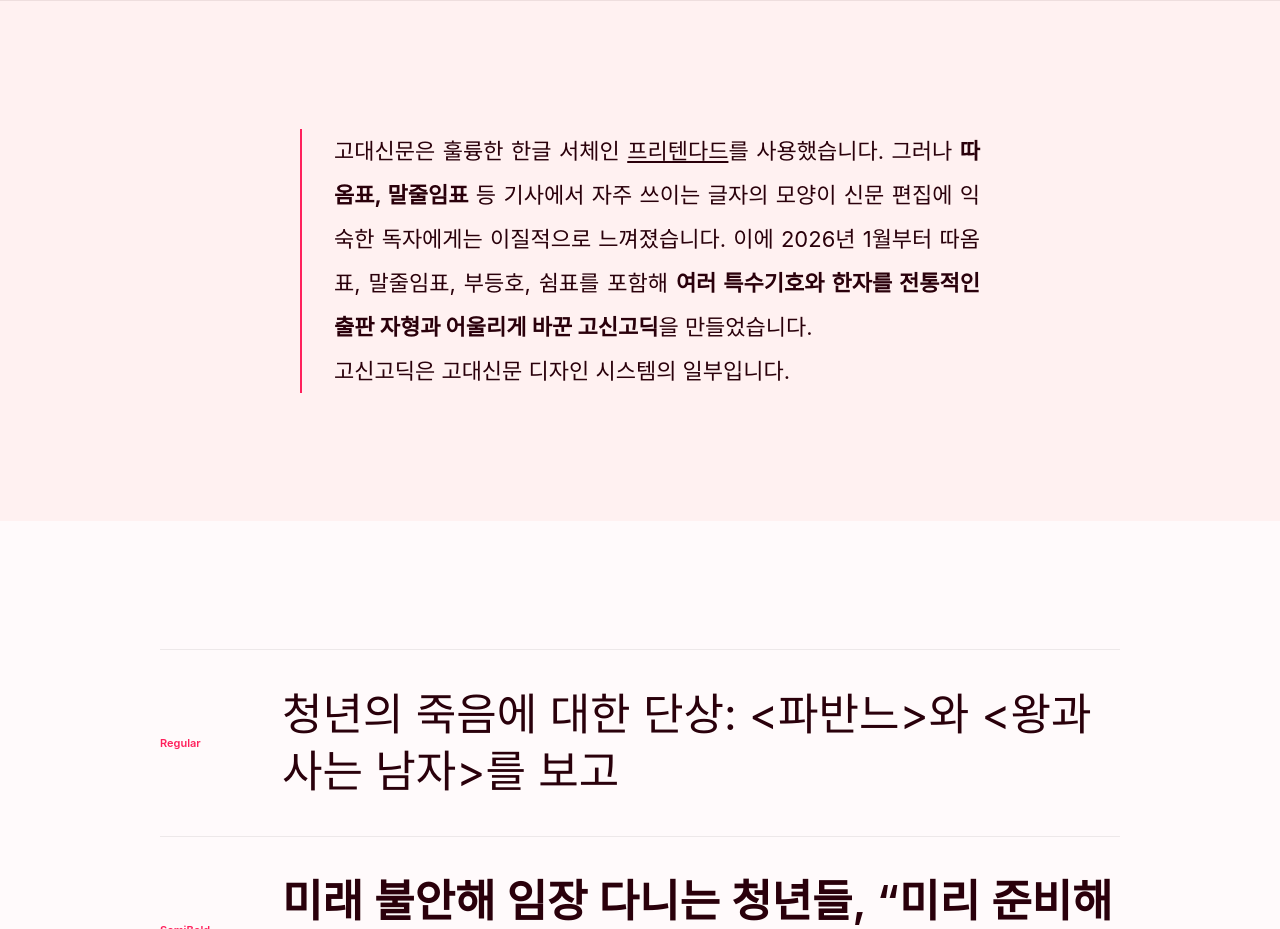
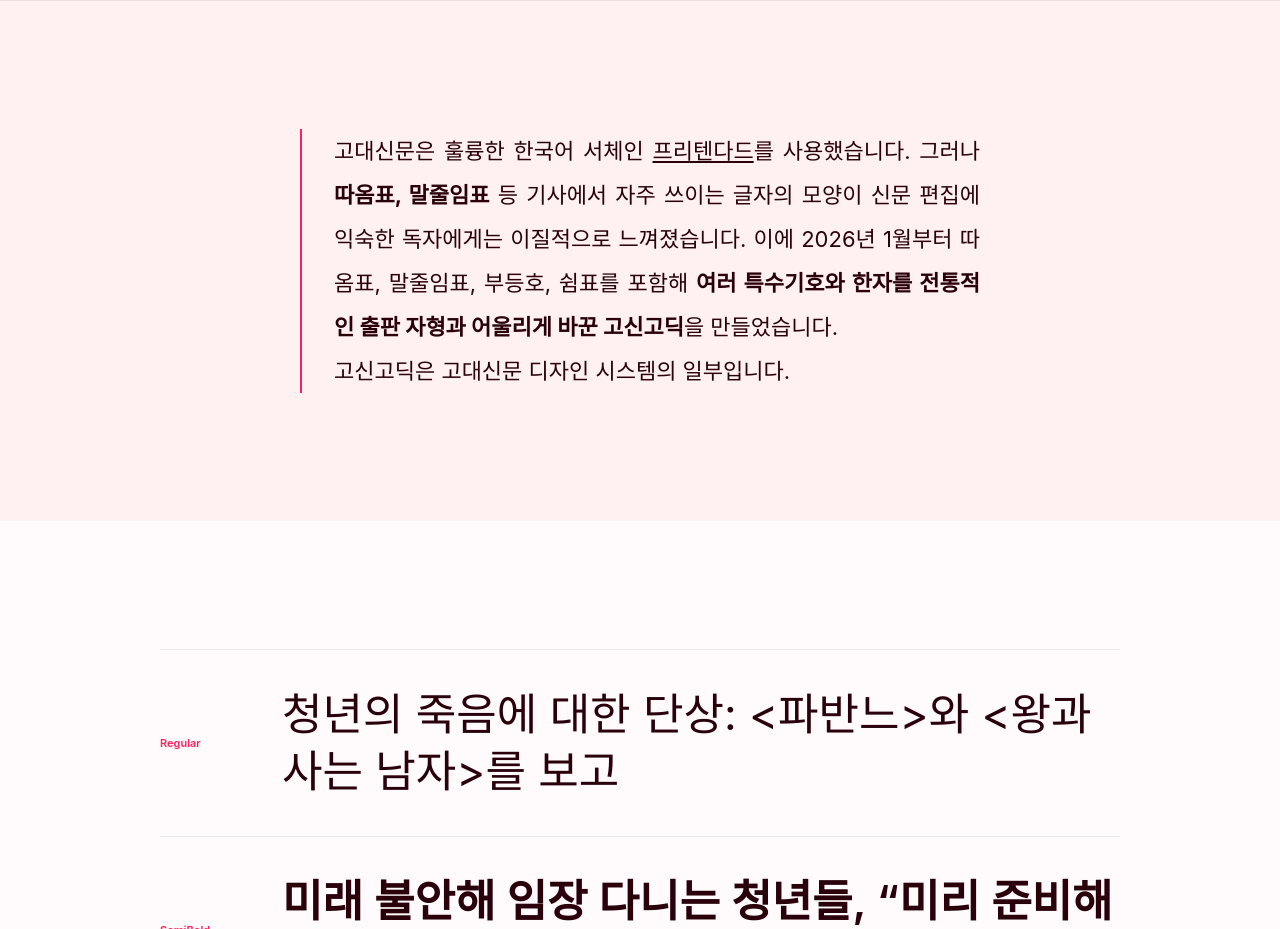
Before and after one commit to CHEEZ-BURGER/GoshinGothic, a plain HTML site: page docs/index.html in a window 1280 px wide. Shown: the part 800-1729 px from the top of the page. Drawn offline with Linux system fonts and the light colour scheme; a web font is replaced by a local one.

Commit message:
it's hangugeo, not hangul

```diff
--- a/docs/index.html
+++ b/docs/index.html
@@ -39,7 +39,7 @@
   <section class="intro" id="intro">
     <div class="intro-inner reveal">
       <p class="intro-body">
-        고대신문은 훌륭한 한글 서체인 <a href="https://cactus.tistory.com/306" target="_blank">프리텐다드</a>를 사용했습니다. 그러나 <b>따옴표,
+        고대신문은 훌륭한 한국어 서체인 <a href="https://cactus.tistory.com/306" target="_blank">프리텐다드</a>를 사용했습니다. 그러나 <b>따옴표,
           말줄임표</b> 등 기사에서 자주 쓰이는 글자의 모양이 신문 편집에 익숙한 독자에게는 이질적으로 느껴졌습니다. 이에 2026년 1월부터 따옴표, 말줄임표, 부등호, 쉼표를 포함해 <b>여러
           특수기호와 한자를 전통적인 출판 자형과 어울리게 바꾼 고신고딕</b>을 만들었습니다.
       </p>
```
Also changed, not shown: 1 other file.
